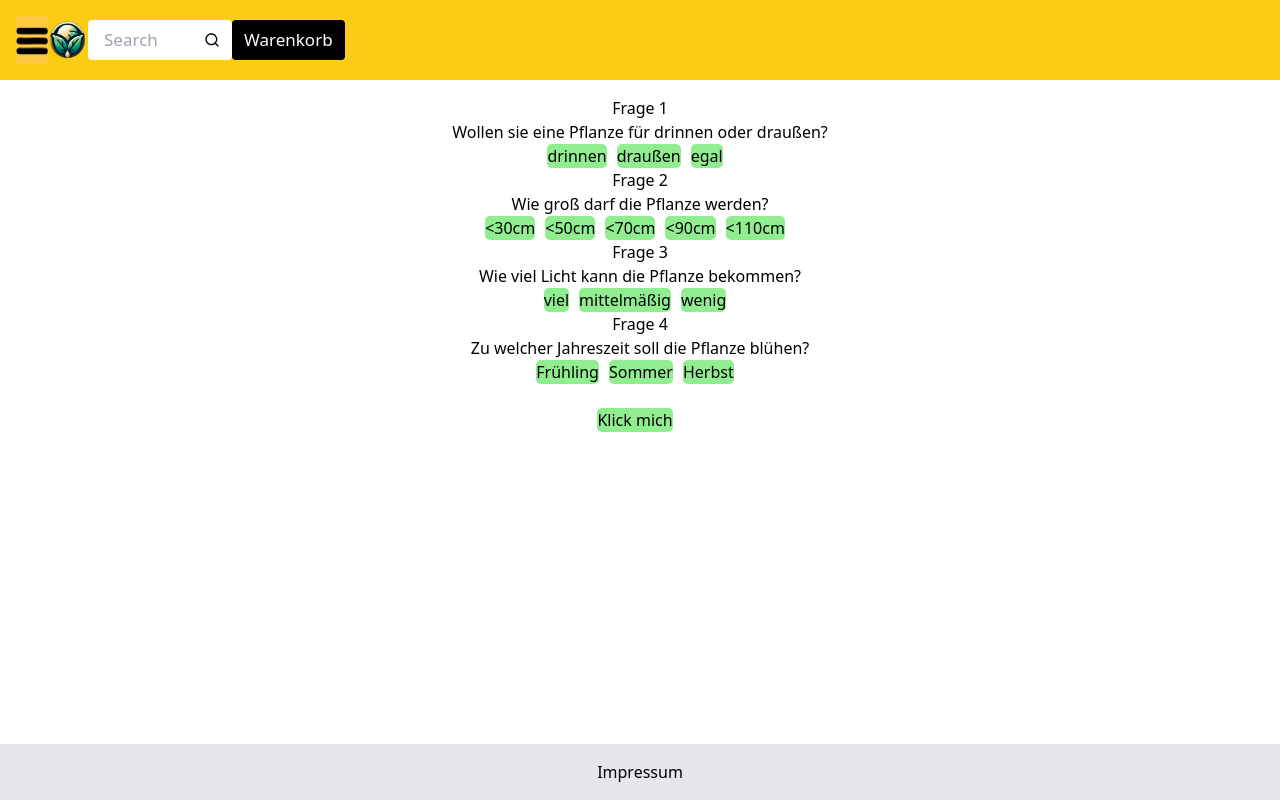
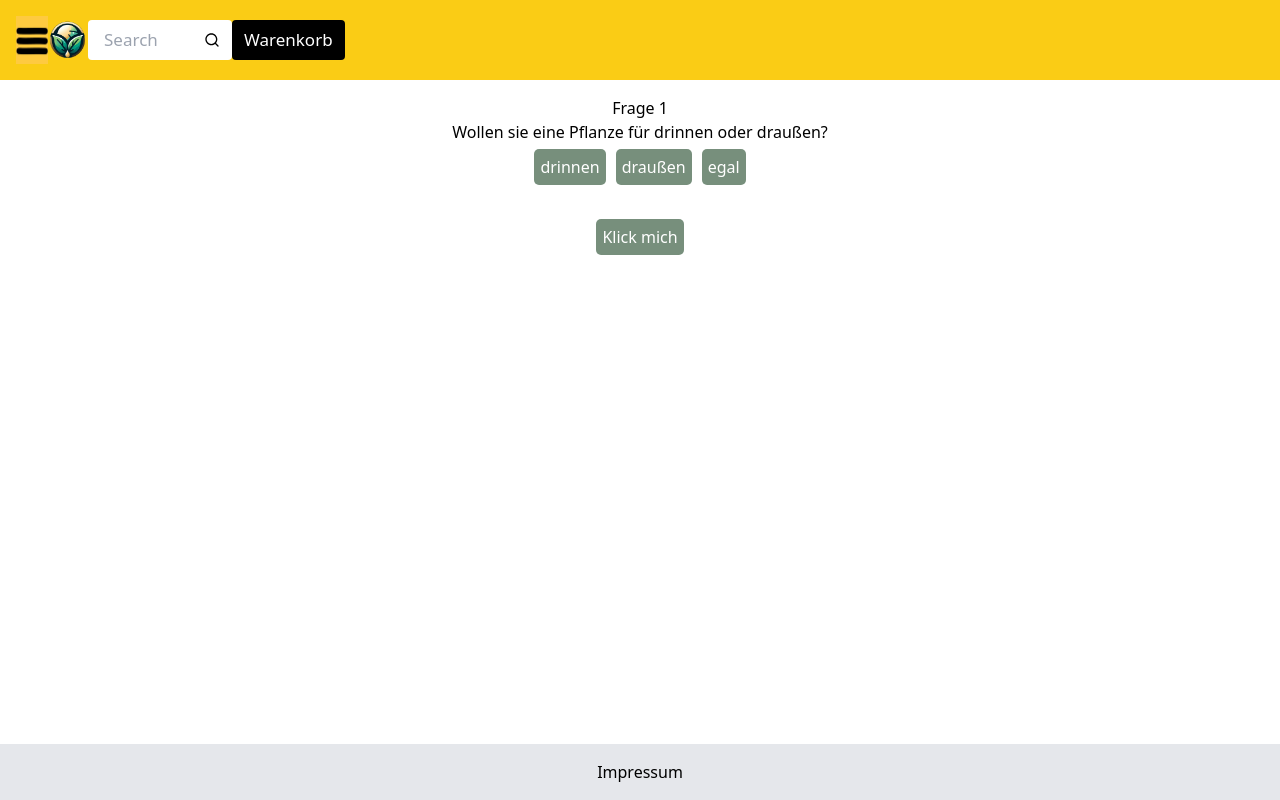
Before and after one commit to JonathanThoelke/PflanzenApp, a Next.js app: page /Empfehlomat in a window 1280 px wide. Built offline with nearby package versions, Linux system fonts and the light colour scheme.

Commit message:
Anpassung von Emphehlomat näher an Prototyp

```diff
--- a/app/Empfehlomat/Button.css
+++ /dev/null
@@ -1,25 +0,0 @@
-/* Button */
-.empfehl-o-mat {
-    text-align: center;
-}
-
-.start-button {
-    background-color: lightgreen;
-    color: black;
-    font-size: 16px;
-    padding: 10px 20px;
-    border: none;
-    border-radius: 5px;
-    cursor: pointer;
-}
-
-.button {
-    background-color: lightgreen;
-    margin-right: 10px;
-    border-radius: 5px;
-}
-
-.button:hover {
-    background-color: green;
-    color: white;
-}
--- a/app/Empfehlomat/page.tsx
+++ b/app/Empfehlomat/page.tsx
@@ -2,14 +2,15 @@
 import React, { useState } from 'react';
 import { useRouter } from 'next/navigation'; // Für Navigation
 import Button from './Button';
+import plantsData from "../../data/plants.json";
 
 const Page = () => {
     const router = useRouter(); // Router-Instanz für Navigation
 
     const [loc, setLoc] = useState<string | null>(null);
     const [height, setHeight] = useState<string | null>(null);
+    const [light, setLight] = useState<string | null>(null);
     const [bloom, setBloom] = useState<string | null>(null);
-    const [light, setLight] = useState<string | null>(null);
 
     const handleButton = (id:number, value:string | null) => {
         console.log(`assigning "${value}" to ${id}`)
@@ -18,6 +19,11 @@ const Page = () => {
             case 1: setHeight(value); break;
             case 2: setLight(value); break;
             case 3: setBloom(value); break;
+        }
+
+        if(id < 4) {
+            document.getElementById(`q${id}`)?.classList.remove('active');
+            document.getElementById(`q${id+1}`)?.classList.add('active');
         }
     }
 
@@ -48,7 +54,7 @@ const Page = () => {
     return (
         <div className="p-4 text-center">
             {/* Rendering der Fragen-Komponenten */}
-            <div className="frage-box">
+            <div id="q0" className="frage-box active">
                 <h3>Frage 1</h3>
                 <p>
                     Wollen sie eine Pflanze für drinnen oder draußen?
@@ -57,27 +63,40 @@ const Page = () => {
                 <Button label={'draußen'} onClick={()=> handleButton(0, 'Gartenpflanze')} />
                 <Button label={'egal'}    onClick={()=> handleButton(0, null)} />
             </div>
-            <div className="frage-box">
+            <div id="q1" className="frage-box">
                 <h3>Frage 2</h3>
                 <p>
-                    Wie groß darf die Pflanze werden?
+                    Welche Höhe darf Ihre Pflanze erreichen?
                 </p>
-                <Button label={'<30cm'} onClick={()  => handleButton(1, '30')} />
-                <Button label={'<50cm'} onClick={()  => handleButton(1, '50')} />
-                <Button label={'<70cm'} onClick={()  => handleButton(1, '70')} />
-                <Button label={'<90cm'} onClick={()  => handleButton(1, '90')} />
-                <Button label={'<110cm'} onClick={() => handleButton(1, '110')} />
+                <Button label={'bis 30cm'} onClick={()  => handleButton(1, '30')} />
+                <Button label={'bis 50cm'} onClick={()  => handleButton(1, '50')} />
+                <Button label={'bis 70cm'} onClick={()  => handleButton(1, '70')} />
+                <Button label={'bis 90cm'} onClick={()  => handleButton(1, '90')} />
+                <Button label={'bis 110cm'} onClick={() => handleButton(1, '110')} />
             </div>
-            <div className="frage-box">
+            <div id="q2" className="frage-box">
                 <h3>Frage 3</h3>
                 <p>
-                    Wie viel Licht kann die Pflanze bekommen?
+                    Welchen Standort haben sie zur Verfügung?
                 </p>
-                <Button label={'viel'}        onClick={() => handleButton(2, '3')} />
-                <Button label={'mittelmäßig'} onClick={() => handleButton(2, '2')} />
-                <Button label={'wenig'}       onClick={() => handleButton(2, '1')} />
+                <Button label={'Sonne'}        onClick={() => handleButton(2, '3')} />
+                <Button label={'Halbschatten'} onClick={() => handleButton(2, '2')} />
+                <Button label={'Schatten'}     onClick={() => handleButton(2, '1')} />
+                <Button label={'weiß nicht'}   onClick={() => handleButton(2, null)}/>
+                <p>
+                    Sonnig (vollsonnig): Ein Bereich ist sonnig, wenn von etwa 11
+                    Uhr bis 17 Uhr direktes Sonnenlicht darauf fällt. Vollsonnige
+                    Bereiche erhalten den ganzen Tag über Sonne und eignen sich gut
+                    für Pflanzen wie Rosen, Lavendel und Sonnenblumen.
+                </p>
+                <p>
+                    Halbschatten: Ein halbschattiger Bereich erhält etwa 4 Stunden
+                    direktes Sonnenlicht pro Tag, während der Rest der Zeit im Schatten
+                    liegt. Morgensonne wird von Halbschattenpflanzen bevorzugt, da die
+                    Luftfeuchtigkeit die Wärme abschwächt.
+                </p>
             </div>
-            <div className="frage-box">
+            <div id="q3" className="frage-box">
                 <h3>Frage 4</h3>
                 <p>
                     Zu welcher Jahreszeit soll die Pflanze blühen?
@@ -93,10 +112,10 @@ const Page = () => {
             <Frage4 />
             <Frage5 />*/}
 
-
-
             {/* Button zum Auslösen der Navigation */}
             <Button label="Klick mich" onClick={handleSubmit} />
+            <br></br>
+            {/*<img className="w-full object-cover h-48" src={plantsData.find((item) => item.ID === (Math.floor(Math.random()*(plantsData.length))+1))?.imagePath} />*/}
         </div>
     );
 }
--- a/app/globals.css
+++ b/app/globals.css
@@ -84,7 +84,7 @@ main {
 }
 
 .start-button {
-  background-color: lightgreen;
+  background-color: rgb(144, 173, 151);
   color: black;
   font-size: 16px;
   padding: 10px 20px;
@@ -94,16 +94,25 @@ main {
 }
 
 .button {
-  background-color: lightgreen;
-  margin-right: 10px;
+  background-color: rgb(119, 143, 124);
+  color: white;
+  margin: 5px;
   border-radius: 5px;
+  padding: 6px;
 }
 
 .button:hover {
-  background-color: green;
-  color: white;
+  background-color: rgb(185, 223, 194);
+  color: black;
 }
 
+.frage-box.active {
+  display: block;
+}
+
+.frage-box {
+  display: none;
+}
 
 
 
```
